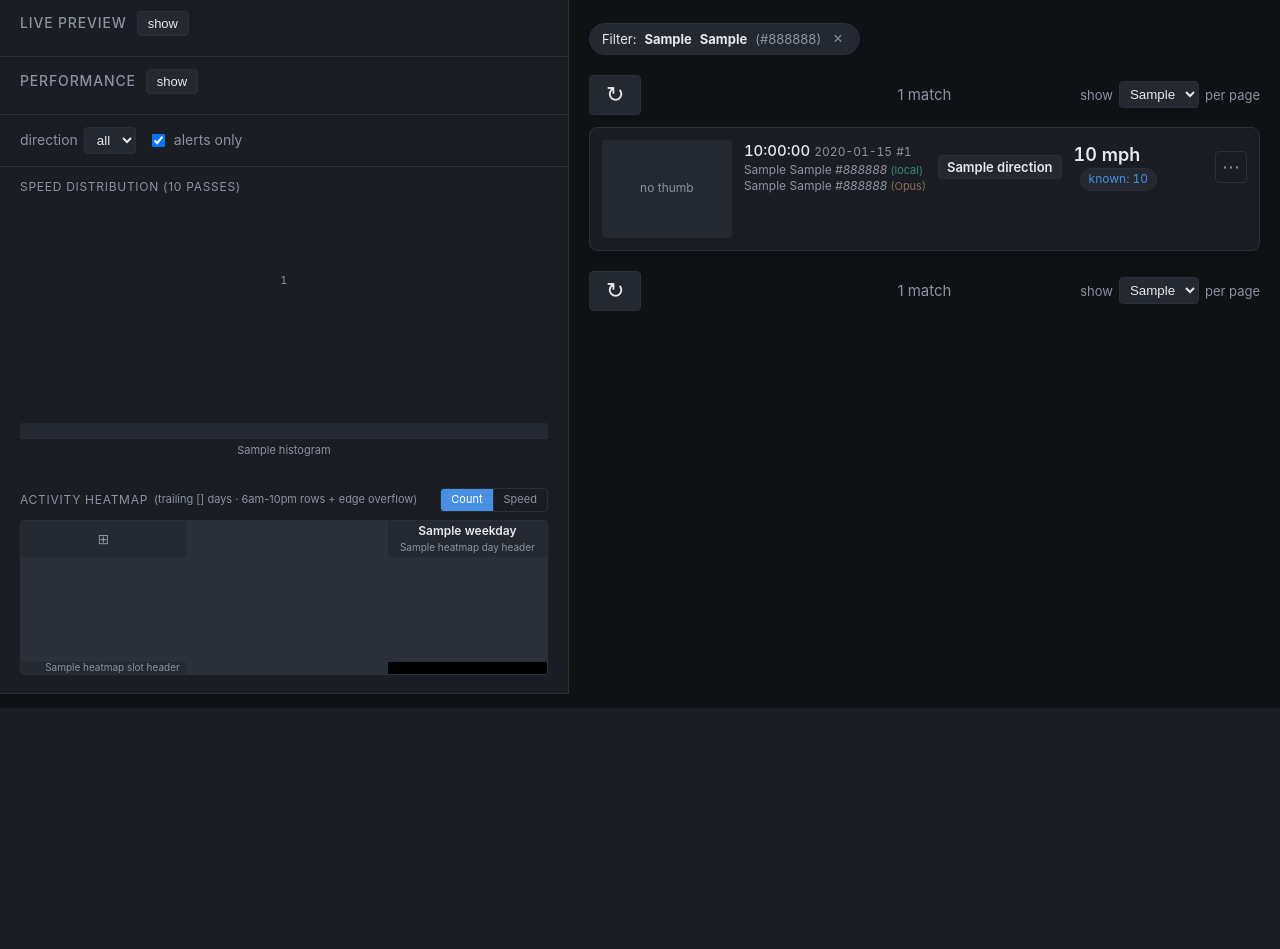
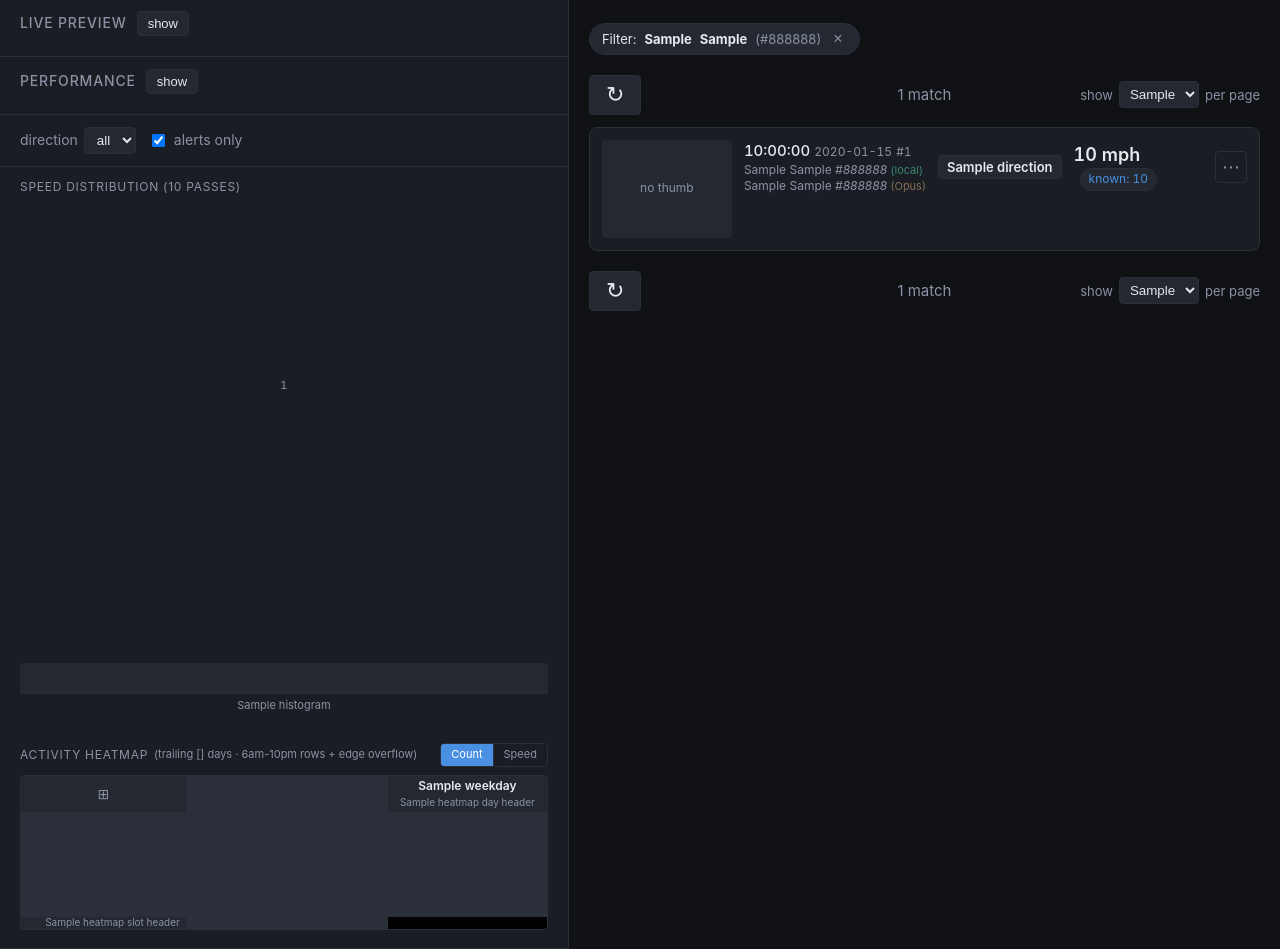
Before and after one commit to leochen4891/camwatch, a Python web app: template camwatch/templates/index.html in a window 1280 px wide. Shown: the part 92-1041 px from the top of the page. Before the commit the page ends 800 px from the top, so only its background shows below. Run offline with Jinja, Linux system fonts and the light colour scheme; the template is opened without the code that fills it: most values are stand-ins (such as "Sample title", 1, 10 or a date in 2020); some libraries are stand-ins or nearby versions.

Commit message:
ui: taller speed histogram + min-height floor for non-zero bars
The bar track is doubled (150px → 300px) and the wrapper's reserve
min-height matches (255px → 510px). Non-zero buckets now have a 5px
floor so a single-pass bucket is still visible against the taller
track; zero-count buckets stay at 0 height.

```diff
--- a/camwatch/static/style.css
+++ b/camwatch/static/style.css
@@ -401,7 +401,7 @@ header {
   display: flex;
   align-items: flex-end;
   gap: 4px;
-  min-height: 255px;
+  min-height: 510px;
 }
 .bar-wrap {
   display: flex;
@@ -428,7 +428,7 @@ header {
   display: flex;
   align-items: flex-end;
   width: 100%;
-  height: 150px;
+  height: 300px;
   background: transparent;
   border-bottom: 1px solid var(--border);
   border-radius: 2px;
@@ -441,6 +441,9 @@ header {
   border-radius: 2px 2px 0 0;
   transition: background-color 0.1s ease;
 }
+/* Floor non-zero bars so a single-pass bucket is still visible against
+   the taller track. Zero-count bars stay at 0 height (invisible). */
+.bar-nonzero { min-height: 5px; }
 .bar-wrap:hover .bar { background: #354054; }
 .bar-wrap input:checked + .bar-count + .bar-track .bar,
 .bar-wrap input:checked ~ .bar-track .bar {
--- a/camwatch/templates/_histogram.html
+++ b/camwatch/templates/_histogram.html
@@ -12,7 +12,7 @@
                  {% if b.selected %}checked{% endif %}>
           <span class="bar-count">{{ b.count if b.count else "" }}</span>
           <span class="bar-track">
-            <span class="bar" style="height: {{ b.height_pct }}%"></span>
+            <span class="bar{% if b.count %} bar-nonzero{% endif %}" style="height: {{ b.height_pct }}%"></span>
           </span>
           <span class="bar-label">{{ b.label }}</span>
         </label>
```
